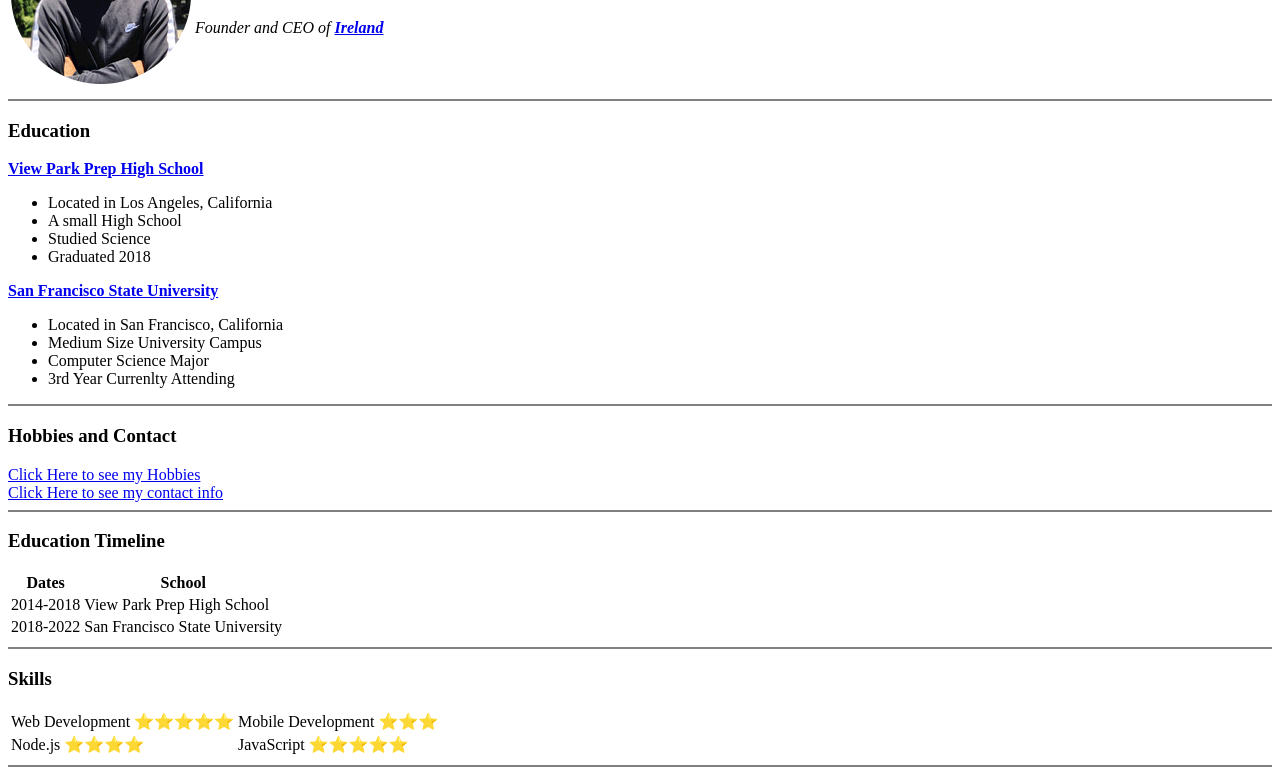
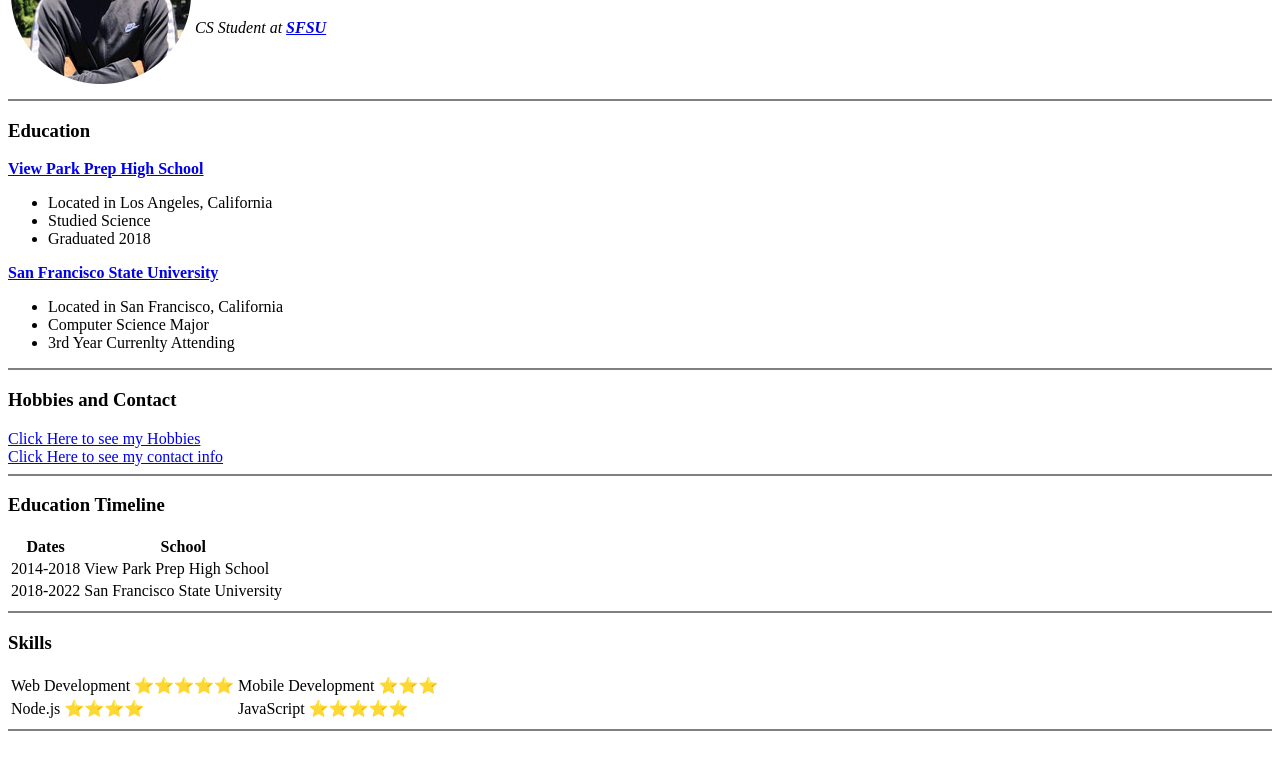
Before and after one commit to shamar-ireland79/cv, a plain HTML site: page index.html in a window 1280 px wide. Shown: the part 166-941 px from the top of the page. After the commit the page ends 905 px from the top, so only its background shows below. Drawn offline with Linux system fonts and the light colour scheme.

Commit message:
Update index.html

```diff
--- a/index.html
+++ b/index.html
@@ -10,7 +10,7 @@
             <tr>
                 <td><img src="images/profile.png" ></td>
                 <td><h1>Shamar Ireland</h1>
-                <p><em>Founder and CEO of <strong><a href ="https://twitter.com/chadshamar">Ireland</a></strong></em></p></td>
+                <p><em>CS Student at <strong><a href ="https://www.sfsu.edu/">SFSU</a></strong></em></p></td>
             </tr>
         </table>
 
@@ -19,7 +19,6 @@
         <p><b><a href= "https://vphs.icefps.org/">View Park Prep High School</a></b></p>
         <ul>
             <li>Located in Los Angeles, California</li>
-            <li>A small High School</li>
             <li>Studied Science</li>
             <li>Graduated 2018</li>
         </ul>
@@ -27,7 +26,6 @@
         <p><b><a href="https://www.sfsu.edu/">San Francisco State University</a></b></p>
         <ul>
             <li>Located in San Francisco, California</li>
-            <li>Medium Size University Campus</li>
             <li>Computer Science Major</li>
             <li>3rd Year Currenlty Attending</li>
         </ul>
```
